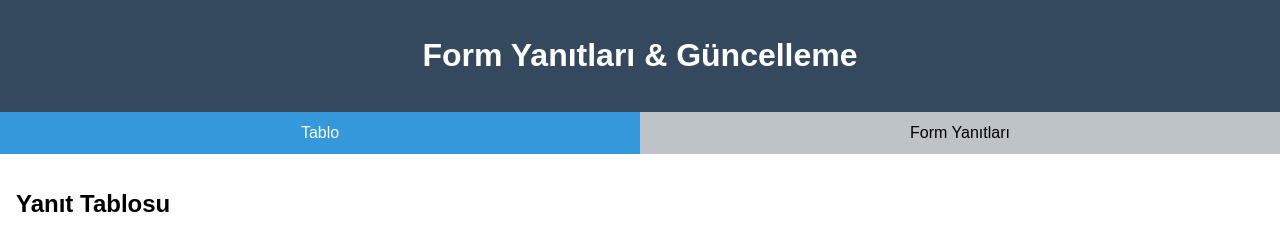
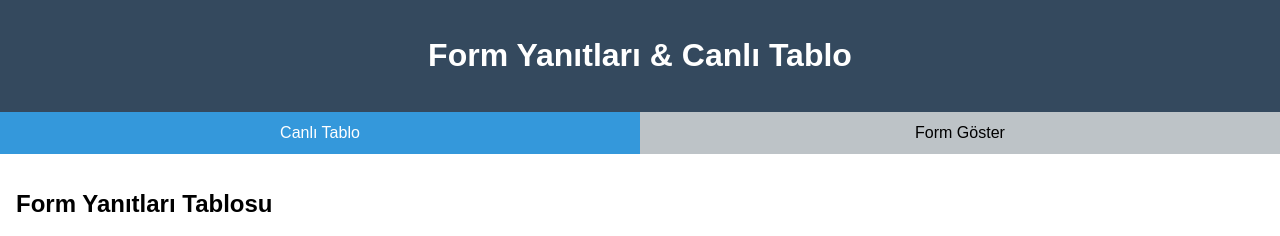
Before and after one commit to surectakip/is-takip, a plain HTML site: page index.html in a window 1280 px wide. Shown: the top 236 px of the page. Drawn offline with Linux system fonts and the light colour scheme; grey boxes are pictures that could not be loaded.

Commit message:
Update index.html

```diff
--- a/index.html
+++ b/index.html
@@ -2,7 +2,7 @@
 <html lang="tr">
 <head>
   <meta charset="UTF-8">
-  <title>Yanıtlar ve Form</title>
+  <title>Form Yanıtları & Canlı Tablo</title>
   <meta name="viewport" content="width=device-width,initial-scale=1">
   <style>
     body { font-family: Arial, sans-serif; margin:0; padding:0; }
@@ -27,25 +27,25 @@
 <body>
 
   <header>
-    <h1>Form Yanıtları & Güncelleme</h1>
+    <h1>Form Yanıtları & Canlı Tablo</h1>
   </header>
 
   <nav>
-    <button id="btn-table">Tablo</button>
-    <button id="btn-form">Form Yanıtları</button>
+    <button id="btn-table">Canlı Tablo</button>
+    <button id="btn-form">Form Göster</button>
   </nav>
 
   <section id="tab-table">
-    <h2>Yanıt Tablosu</h2>
+    <h2>Form Yanıtları Tablosu</h2>
     <iframe
       id="table-frame"
-      src="https://docs.google.com/spreadsheets/d/1lhW-0Gn38DH-GYPOHZkvZvfL8hsaNYj6vyA_Rnli7EU/htmlembed?widget=true&amp;headers=false&amp;range=A1:K1000"
+      src="https://docs.google.com/spreadsheets/d/1lhW-0Gn38DH-GYPOHZkvZvfL8hsaNYj6vyA_Rnli7EU/pubhtml?gid=1581534024&single=true"
       frameborder="0"
     ></iframe>
   </section>
 
   <section id="tab-form">
-    <h2>Form Yanıtları ve Yeni Kayıt</h2>
+    <h2>Yeni Kayıt Ekle</h2>
     <iframe
       id="form-frame"
       src="https://docs.google.com/forms/d/e/1FAIpQLSeO5gyy2PE4zRvj_OUhTE00M63M_xezHDMtjsdU4FcOWqc9lw/viewform?embedded=true"
@@ -64,6 +64,8 @@
       btnForm.classList.remove('active');
       tabTable.classList.add('active');
       tabForm.classList.remove('active');
+      // iframe’i de yenileyelim ki en güncel veriyi getirsin
+      document.getElementById('table-frame').contentWindow.location.reload();
     }
     function showForm() {
       btnForm.classList.add('active');
@@ -75,7 +77,7 @@
     btnTable.addEventListener('click', showTable);
     btnForm.addEventListener('click', showForm);
 
-    // İlk yüklendiğinde Tablo sekmesini göster
+    // Sayfa yüklendiğinde canlı tabloyu göster
     showTable();
   </script>
 
```
